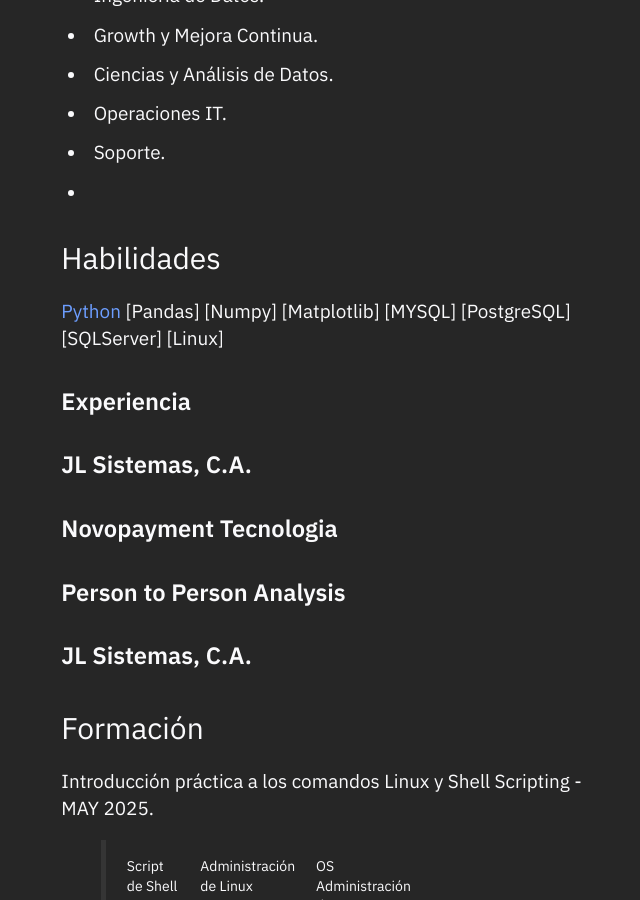
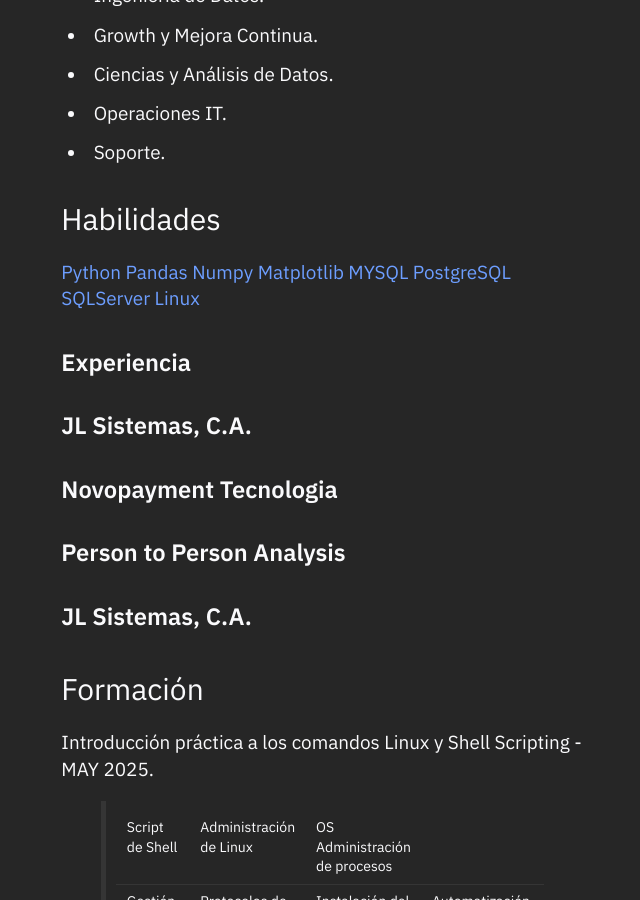
Before and after one commit to batistayureiba/batistayureiba.github.io, a Jekyll site: the page built from _posts/2025-05-24-about.md, in a window 1280 px wide and 900 px high, scrolled down 624 px. Shown: the whole window, without its empty margins (317-957 px from the left). Built offline with Jekyll 4.4.1, drawn with Linux system fonts in a browser that asks for light colours; part of the change alters nothing that is shown.

```diff
--- a/_posts/2025-05-24-about.md
+++ b/_posts/2025-05-24-about.md
@@ -13,18 +13,18 @@ A lo largo de mi trayectoria he tenido la oportunidad de trabajar con diferentes
 + Ciencias y Análisis de Datos.
 + Operaciones IT.
 + Soporte.
-+
+
 {:#skills}
 ### Habilidades
 
 [Python](#skills)
-[Pandas]
-[Numpy]
-[Matplotlib]
-[MYSQL]
-[PostgreSQL]
-[SQLServer]
-[Linux]
+[Pandas](#skills)
+[Numpy](#skills)
+[Matplotlib](#skills)
+[MYSQL](#skills)
+[PostgreSQL](#skills)
+[SQLServer](#skills)
+[Linux](#skills)
 
 #### Experiencia
 #### JL Sistemas, C.A.
```
